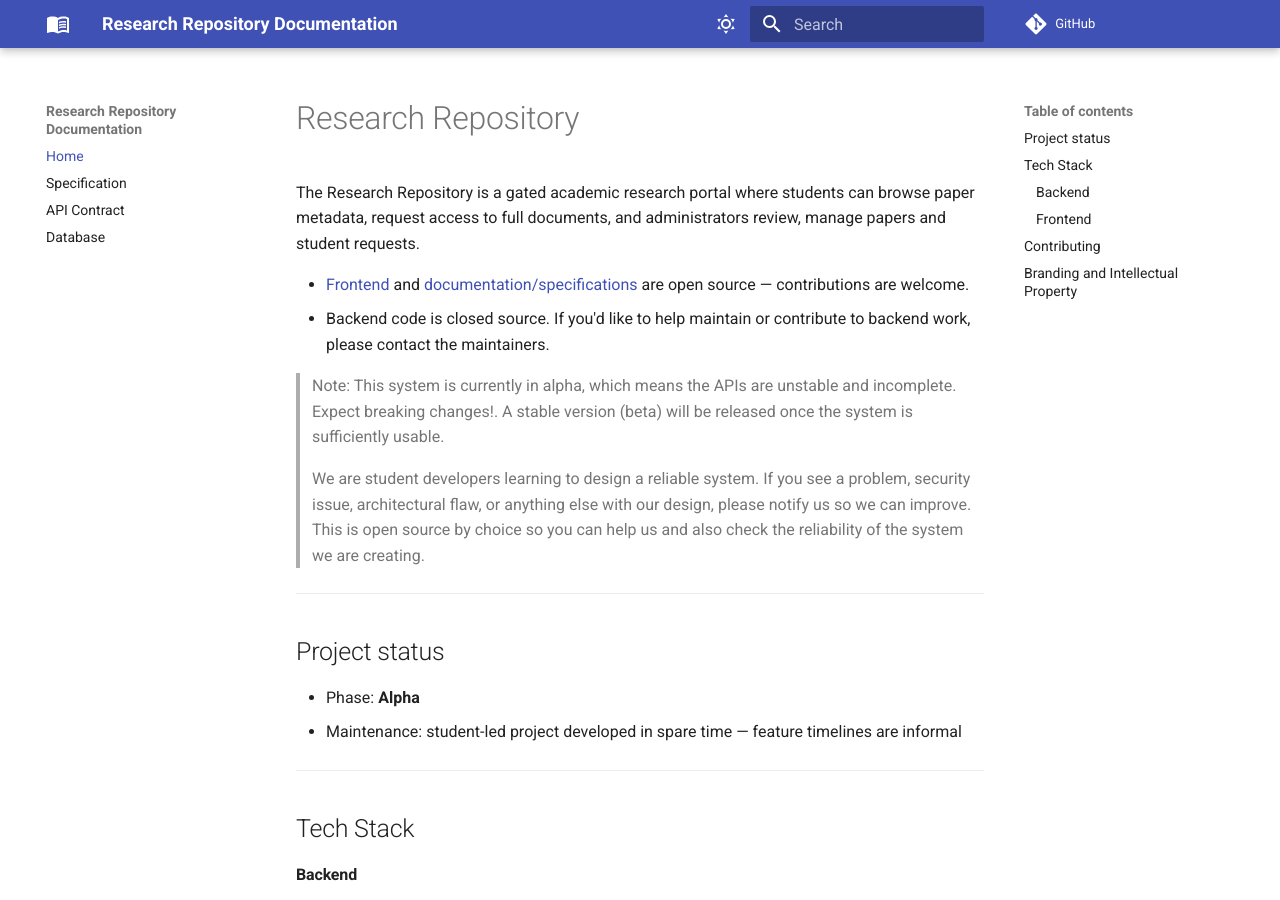
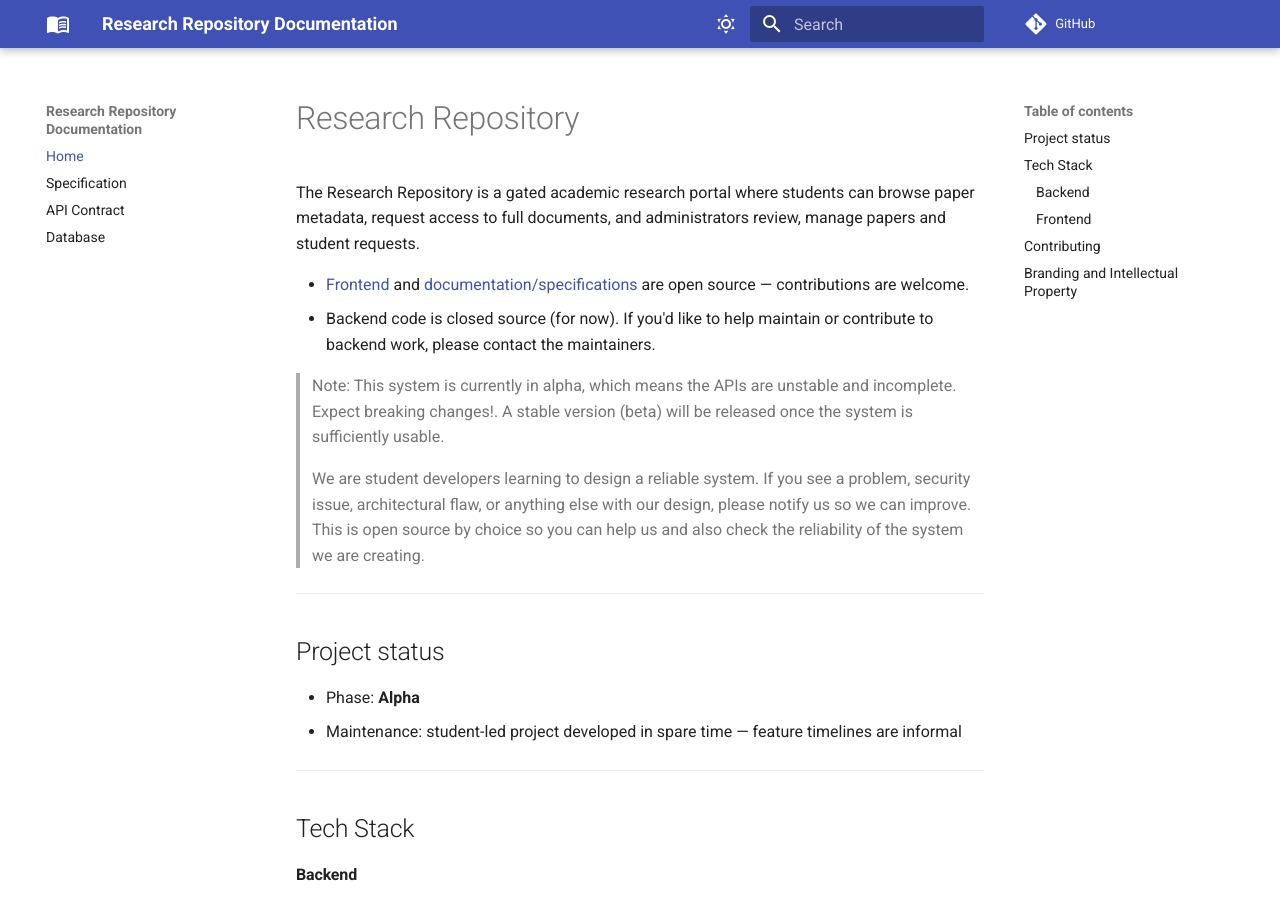
Before and after one commit to r4ppz/research-repo-docs, an MkDocs documentation site: the page built from docs/index.md, in a window 1280 px wide and 900 px high. Built offline with MkDocs 1.6.1 and Material for MkDocs 9.7.7, drawn with Linux system fonts in a browser that asks for light colours; comment, search, counter and statistics services are not loaded.

Commit message:
docs: clarify backend status

```diff
--- a/docs/index.md
+++ b/docs/index.md
@@ -3,7 +3,7 @@
 The Research Repository is a gated academic research portal where students can browse paper metadata, request access to full documents, and administrators review, manage papers and student requests.
 
 - [Frontend](https://github.com/r4ppz/research-repository) and [documentation/specifications](https://github.com/r4ppz/research-repo-docs) are open source — contributions are welcome.
-- Backend code is closed source. If you'd like to help maintain or contribute to backend work, please contact the maintainers.
+- Backend code is closed source (for now). If you'd like to help maintain or contribute to backend work, please contact the maintainers.
 
 > Note: This system is currently in alpha, which means the APIs are unstable and incomplete. Expect breaking changes!. A stable version (beta) will be released once the system is sufficiently usable.
 
```
